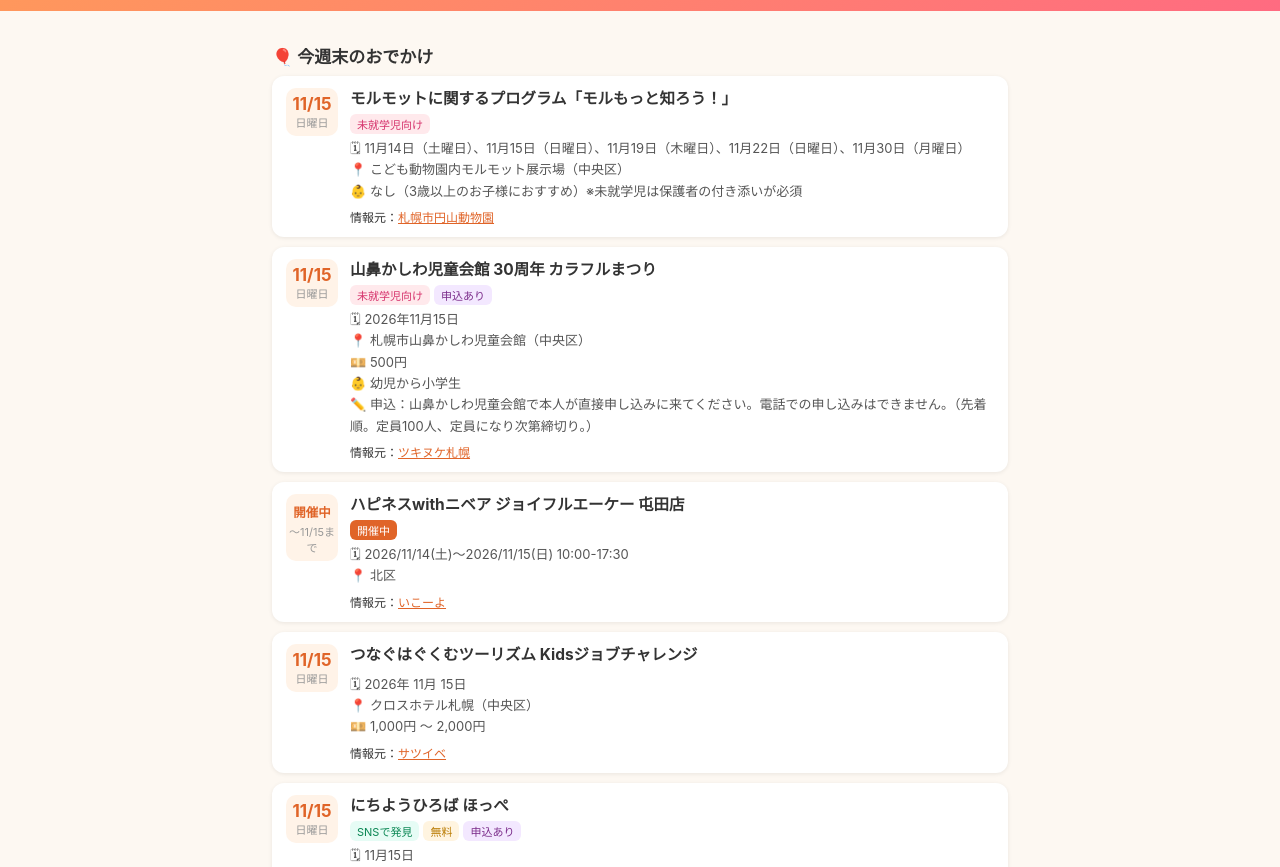
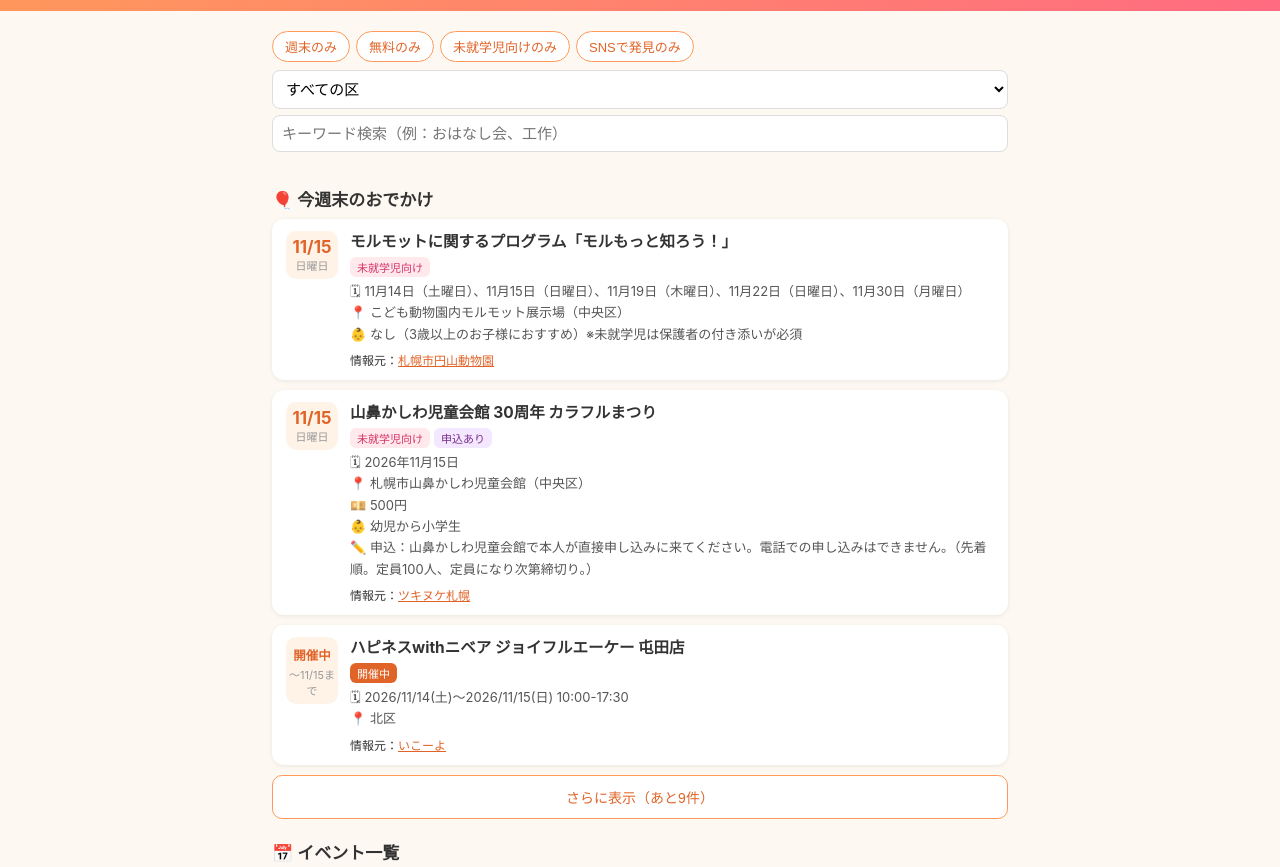
Before and after one commit to shinpoyo/sapporo-kids-events, a plain HTML site: page index.html in a window 1280 px wide. Shown: the part 75-942 px from the top of the page. Drawn offline with Linux system fonts and the light colour scheme.

Commit message:
Show 3 weekend picks with more button, move filters to top

```diff
--- a/index.html
+++ b/index.html
@@ -16,6 +16,7 @@
   .chips { display:flex; flex-wrap:wrap; gap:6px; margin-bottom:8px; }
   .chip { border:1.5px solid #ff9a5a; background:#fff; color:#e06428; border-radius:999px; padding:5px 12px; font-size:13px; cursor:pointer; }
   .chip.on { background:#ff9a5a; color:#fff; }
+  .morebtn { width:100%; padding:11px; border:1.5px solid #ff9a5a; background:#fff; color:#e06428; border-radius:10px; font-size:14px; cursor:pointer; margin:2px 0 6px; }
   .filters select, .filters input { width:100%; padding:9px; border:1px solid #ddd; border-radius:8px; font-size:15px; margin-bottom:6px; background:#fff; }
   .card { background:#fff; border-radius:12px; padding:12px 14px; margin-bottom:10px; box-shadow:0 1px 4px rgba(0,0,0,.08); display:flex; gap:12px; }
   .card.dim { opacity:.55; }
@@ -45,11 +46,6 @@
   <div class="sub" id="headsub"></div>
 </header>
 <main>
-  <section id="weekend-sec">
-    <h2>🎈 今週末のおでかけ</h2>
-    <div id="weekend"></div>
-  </section>
-  <h2>📅 イベント一覧</h2>
   <div class="filters">
     <div class="chips">
       <button class="chip" id="f-weekend">週末のみ</button>
@@ -60,6 +56,12 @@
     <select id="f-ward"><option value="">すべての区</option></select>
     <input id="f-kw" type="search" placeholder="キーワード検索（例：おはなし会、工作）">
   </div>
+  <section id="weekend-sec">
+    <h2>🎈 今週末のおでかけ</h2>
+    <div id="weekend"></div>
+    <button id="wk-more" class="morebtn" style="display:none"></button>
+  </section>
+  <h2>📅 イベント一覧</h2>
   <div id="list"></div>
   <div class="empty" id="empty" style="display:none">条件に合うイベントがありません</div>
 </main>
@@ -163,8 +165,22 @@ const wk = live.filter(occursThisWeekend).sort((a,b)=>{
   const sa = parseD(a.startDate), sb = parseD(b.startDate);
   const ga = (sa && sa>=wsat && sa<=wsun) ? 0 : 1, gb = (sb && sb>=wsat && sb<=wsun) ? 0 : 1;
   return (ga-gb) || byUpcoming(a,b);
-}).slice(0,8);
-document.getElementById('weekend').innerHTML = wk.length ? wk.map(card).join('') : '<div class="empty">今週末の単発イベントは見つかりませんでした</div>';
+}).slice(0,12);
+const wkEl = document.getElementById('weekend');
+const wkMore = document.getElementById('wk-more');
+let wkExpanded = false;
+function renderWeekend(){
+  const show = wkExpanded ? wk : wk.slice(0,3);
+  wkEl.innerHTML = wk.length ? show.map(card).join('') : '<div class="empty">今週末の単発イベントは見つかりませんでした</div>';
+  if(wk.length > 3){
+    wkMore.style.display = 'block';
+    wkMore.textContent = wkExpanded ? 'とじる' : `さらに表示（あと${wk.length-3}件）`;
+  } else {
+    wkMore.style.display = 'none';
+  }
+}
+wkMore.addEventListener('click', ()=>{ wkExpanded = !wkExpanded; renderWeekend(); });
+renderWeekend();
 const wards = [...new Set(live.map(e=>e.ward).filter(Boolean))].sort();
 const sel = document.getElementById('f-ward');
 wards.forEach(w=>{ const o=document.createElement('option'); o.value=w; o.textContent=w; sel.appendChild(o); });
```
